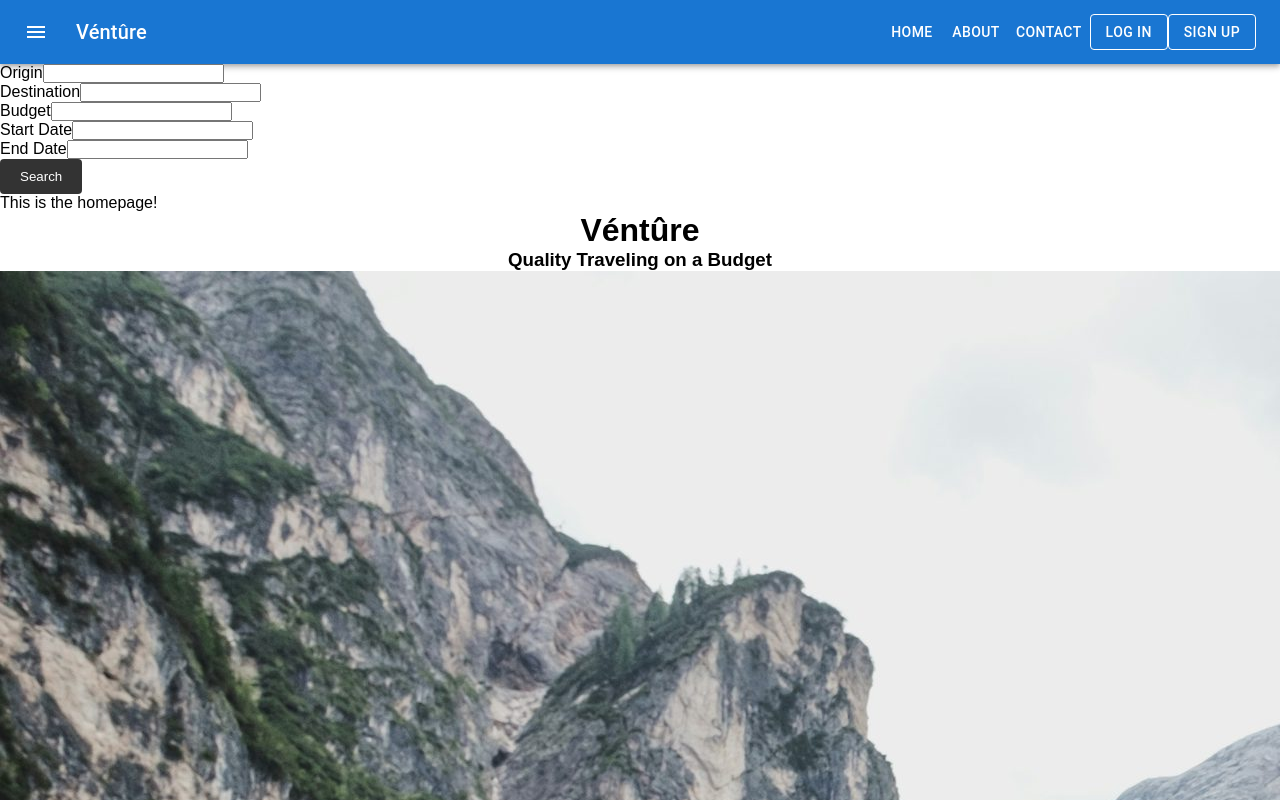
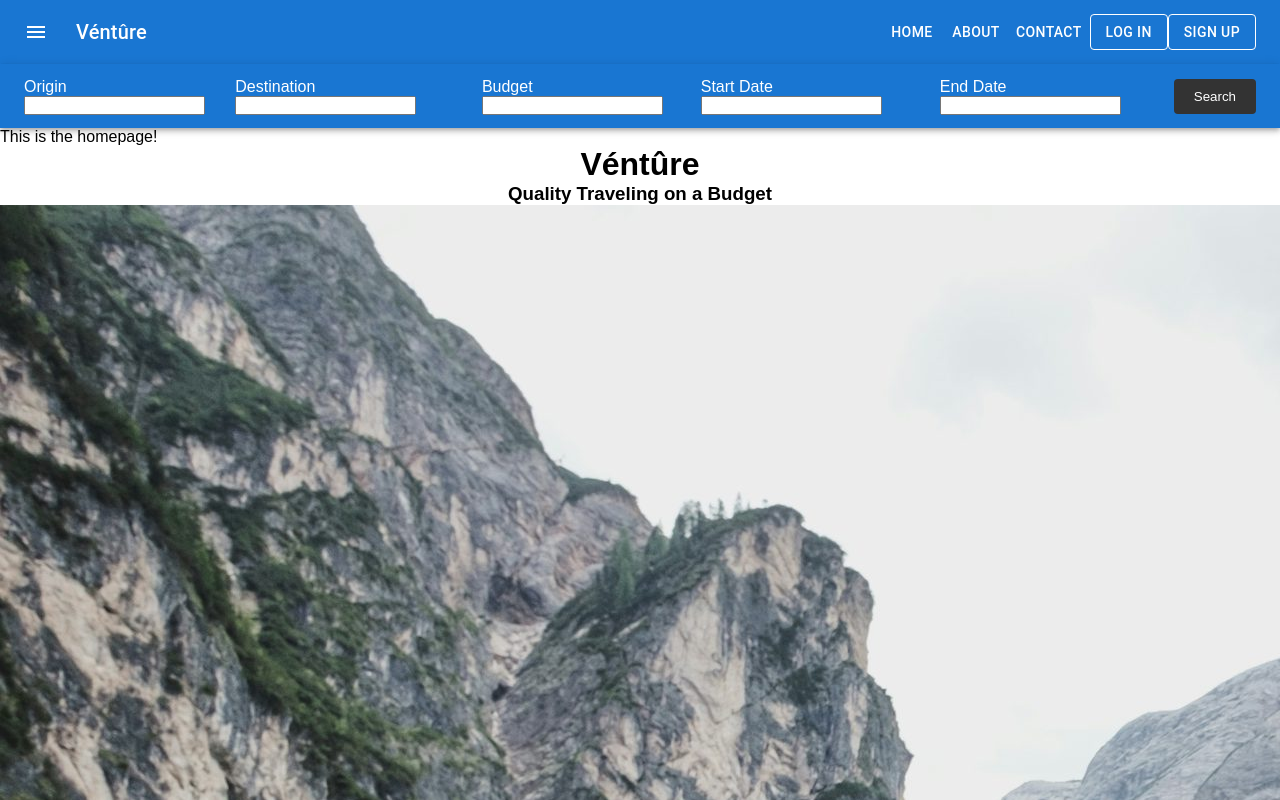
Before and after one commit to Codesmith-Reinforcement-Project/Travel-Doer, a React (Vite) app in the folder client/: page / in a window 1280 px wide. Shown: the top 800 px of the page. Built offline with nearby package versions, Linux system fonts and the light colour scheme.

Commit message:
serach bar

```diff
--- a/client/src/App.jsx
+++ b/client/src/App.jsx
@@ -5,12 +5,14 @@
 import Signup from './pages/Signup.jsx';
 import Results from './pages/Results.jsx';
 import NavBar from './pages/Navbar.jsx';
+import SearchBar from './components/SearchBar.jsx'
 import NotFound from './pages/Notfound.jsx'; //If file path error, check here first
 
 function App() {
   return (
     <BrowserRouter>
     <NavBar/>
+    <SearchBar/>
       <Routes>
         {/* Use the helper function to apply the layout */}
         <Route path='/' element={<Home />} />
--- a/client/src/components/SearchBar.jsx
+++ b/client/src/components/SearchBar.jsx
@@ -1,3 +1,6 @@
+import AppBar from '@mui/material/AppBar';
+import Toolbar from '@mui/material/Toolbar';
+
 import { useState } from 'react';
 import { useDispatch } from 'react-redux';
 import { populateState, populateResults } from '../reducers/travelReducer.js';
@@ -51,7 +54,8 @@
   // console.log('origin', origin, 'destination', destination, 'budget', budget, 'initialdate', initialDate, 'returndate', returnDate);
 
   return (
-    <div className='searchBox'>
+    <AppBar position="static">
+        <Toolbar>
           {/* props.MarketID */}
           <div>
             Origin
@@ -89,7 +93,8 @@
           {/* <Link to='/results'> */}
           <button onClick={handleSearch}>Search</button>
           {/* </Link> */}
-    </div>
+      </Toolbar>
+    </AppBar>
   );
 };
 export default SearchBar;
--- a/client/src/pages/Home.jsx
+++ b/client/src/pages/Home.jsx
@@ -4,9 +4,7 @@
 const homepage = () => {
   return (
     <div>
-      <SearchBar/>
       This is the homepage!
-
       <div className = 'homepage-container'>
         <h1 className = 'home-div'> Véntûre
         </h1>
```
Also changed, not shown: 1 other file (tests, documents, lock files or other folders). Lines whose indentation alone changed are shown as unchanged.
